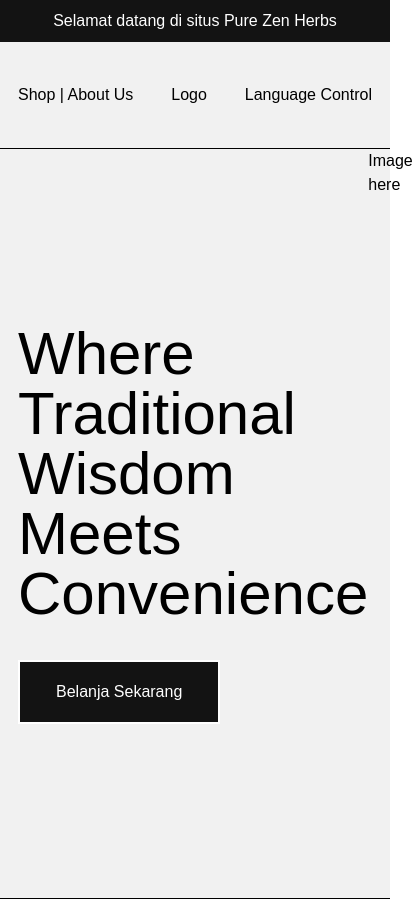
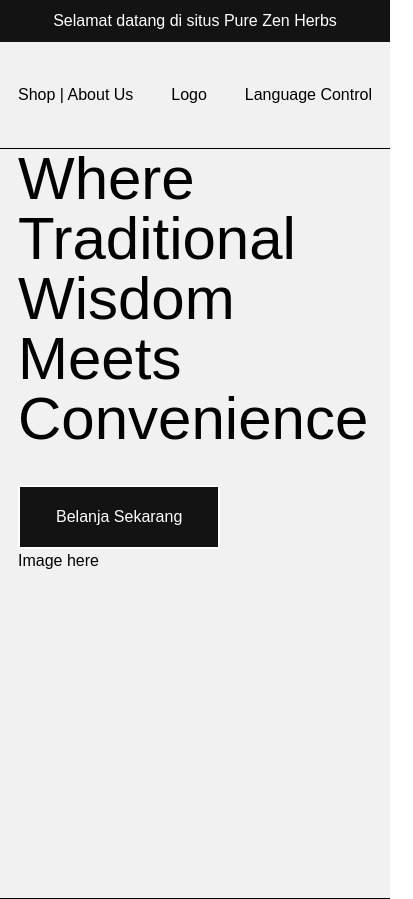
Before and after one commit to naprirfan/purezenherbs, a React (Create React App) app: page / in a window 390 px wide. Shown: the whole page, 413 px wide, since content can reach past the window. Built offline with nearby package versions, Linux system fonts and the light colour scheme; the HTML template or start-up script is replaced by a standard one.

Commit message:
Fix hero css

```diff
--- a/src/components/hero/Hero.tsx
+++ b/src/components/hero/Hero.tsx
@@ -1,14 +1,14 @@
 export const Hero = () => {
     return (
         <div className="bg-gray h-[750px] w-full border-b flex justify-center">
-            <div className="container flex flex-row px-2">
-                <div className="basis-1/2 flex items-center">
+            <div className="container px-2 lg:flex lg:flex-row">
+                <div className="flex items-center lg:basis-1/2">
                     <div>
                         <h1 className="text-6xl p-10 text-bold">Where Traditional Wisdom Meets Convenience</h1>
                         <button className="text-white border-2 bg-charcoal px-4 py-2 mt-4">Belanja Sekarang</button>
                     </div>
                 </div>
-                <div className="basis-1/2">Image here</div>
+                <div className="lg:basis-1/2">Image here</div>
             </div>
         </div>
     )
```
